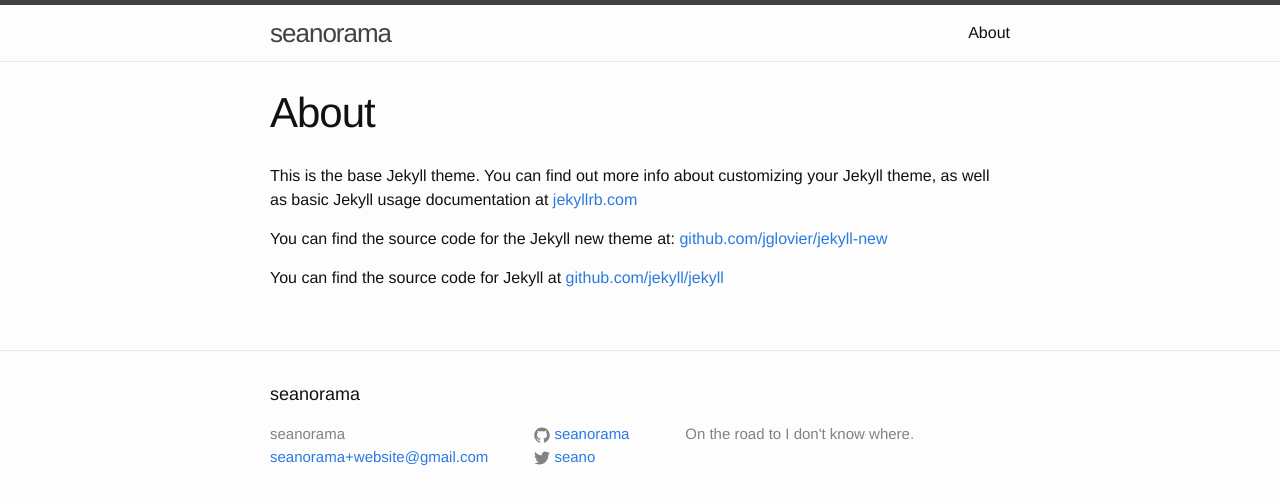
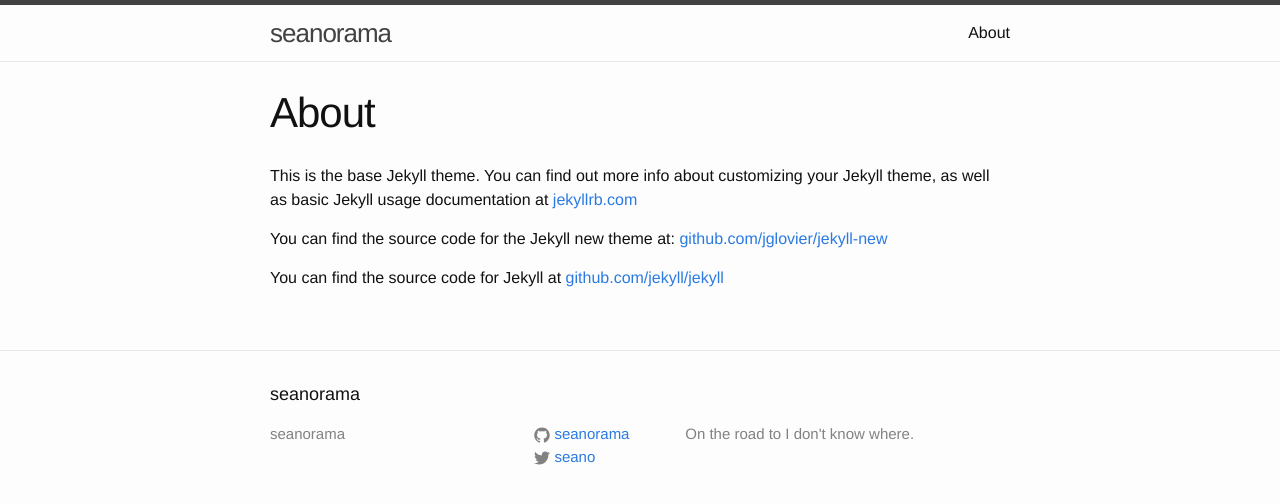
Before and after one commit to seanorama/seanorama.github.io, a Jekyll site: the page built from about.md, in a window 1280 px wide. Shown: the top 504 px of the page. Built offline with Jekyll 4.4.1, drawn with Linux system fonts in a browser that asks for light colours; part of the change alters nothing that is shown.

Commit message:
removed email

```diff
--- a/_config.yml
+++ b/_config.yml
@@ -1,6 +1,6 @@
 # Site settings
 title: seanorama
-email: seanorama+website@gmail.com
+#email: seanorama+website@gmail.com
 description: > # this means to ignore newlines until "baseurl:"
   On the road to I don't know where.
 baseurl: "" # the subpath of your site, e.g. /blog/
```
